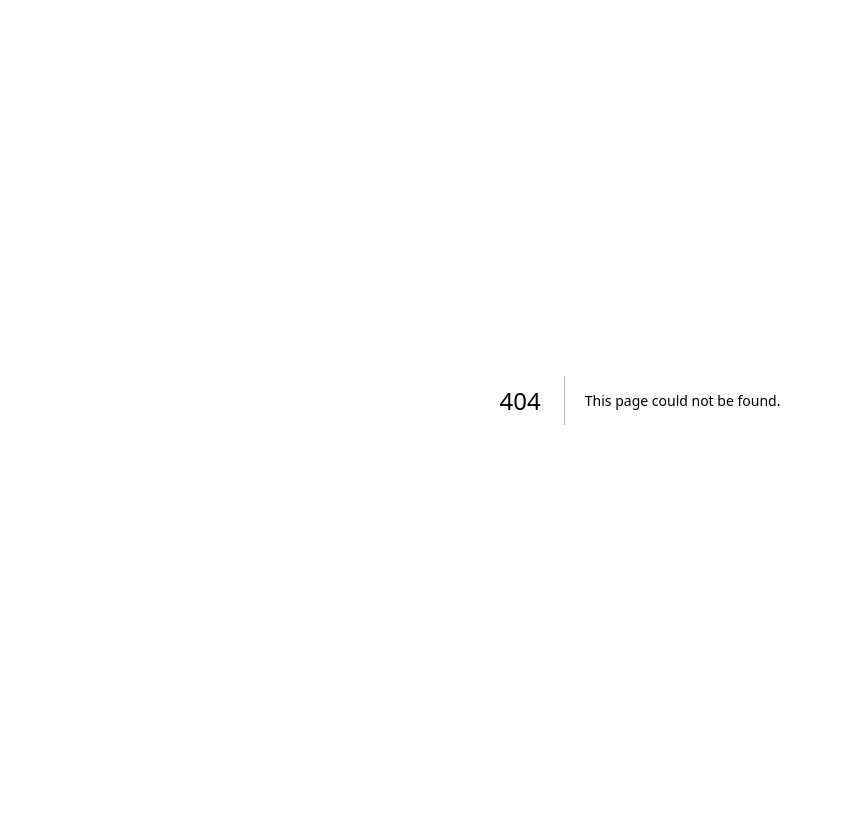
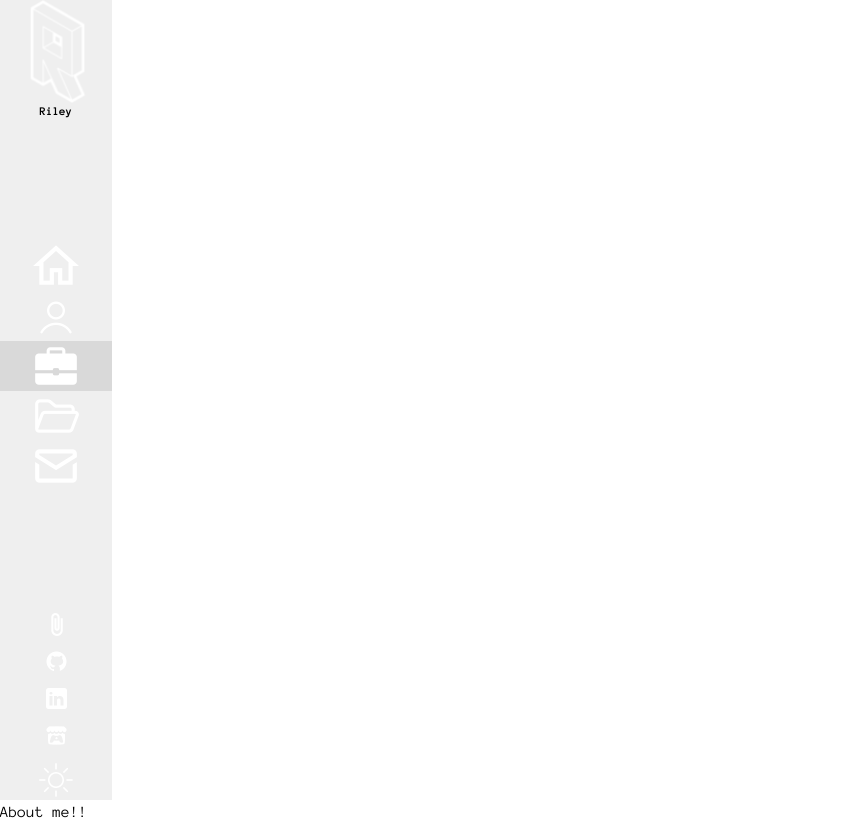
Before and after one commit to RileyWong26/PortfolioWebsite, a Next.js app: page /Experience in a window 1280 px wide. Before the commit this address had no page. Shown: the whole page, without its empty margins (0-843 px from the left). Before the commit the page ends 800 px from the top, so only its background shows below. Built offline with nearby package versions, Linux system fonts and the light colour scheme.

Commit message:
Experience page for navigation

```diff
--- /dev/null
+++ b/src/app/Experience/page.jsx
@@ -0,0 +1,10 @@
+import Header from "../header";
+
+export default function Experience() {
+    return (
+        <div className = "bg-background1 h-screen dark:bg-background1dark transition-colors duration-1000 ease-in-out">
+            <Header />
+            About me!!
+        </div>
+    )
+}
```
